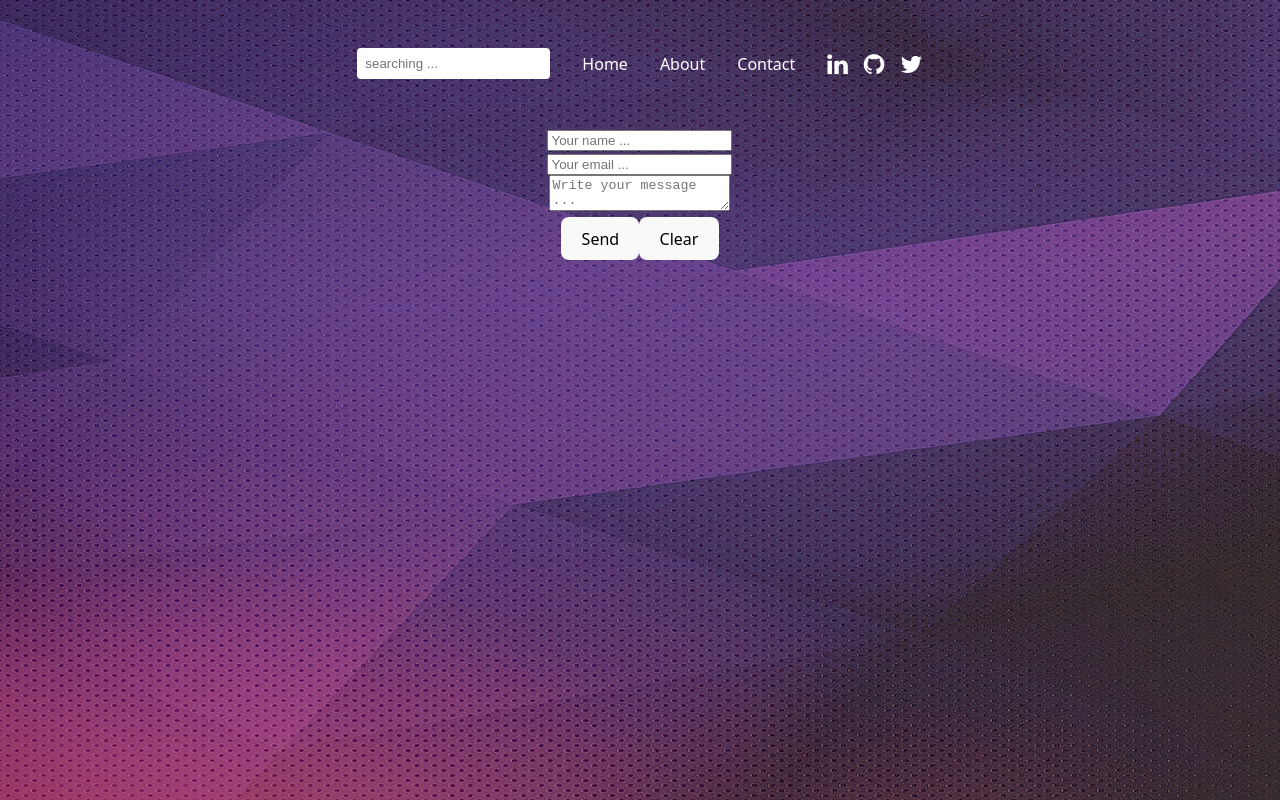
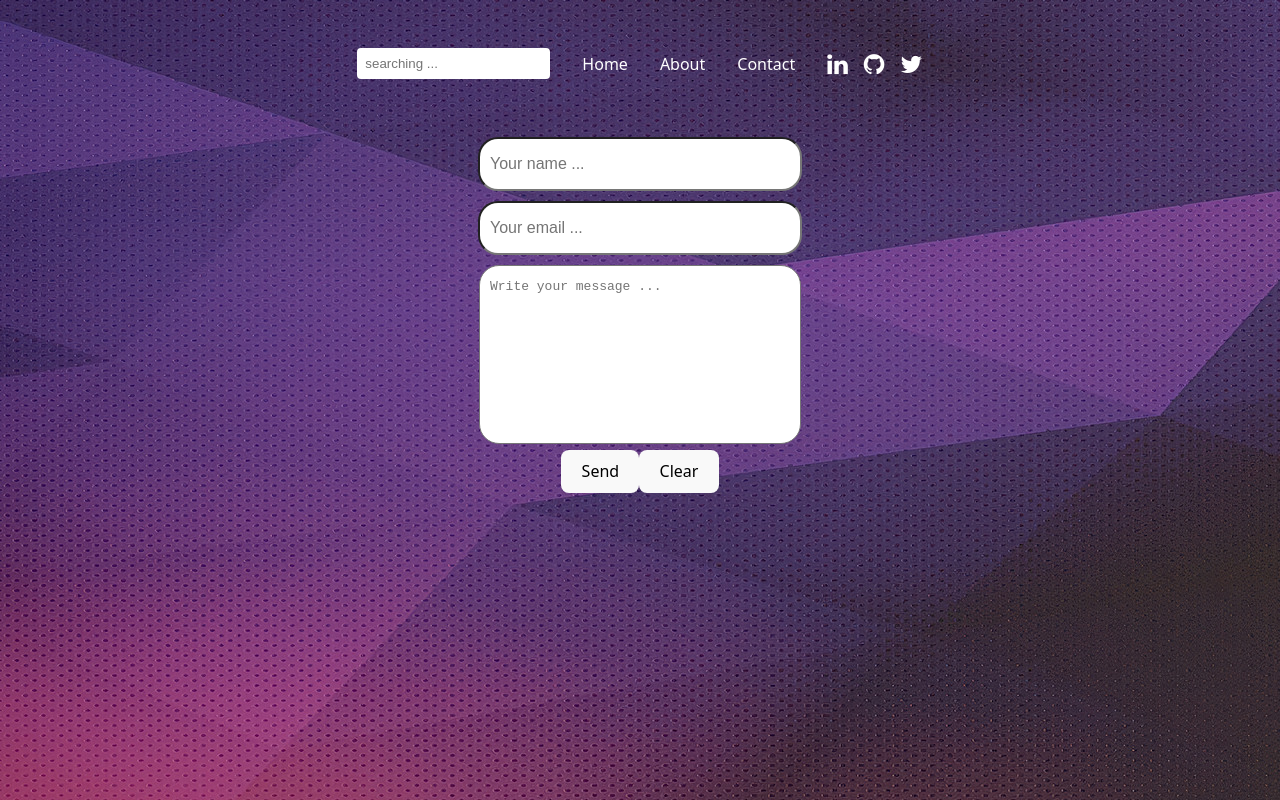
Before and after one commit to AminSBU/portfolio, a React (Vite) app in the folder jsPortfolio/: page /contact in a window 1280 px wide. Shown: the top 800 px of the page. Built offline with nearby package versions, Linux system fonts and the light colour scheme.

Commit message:
some design parameters added to contact.css

```diff
--- /dev/null
+++ b/jsPortfolio/src/Contact.css
@@ -0,0 +1,23 @@
+.name-contact,
+.mail-contact
+{
+    border-radius: 20px;
+    height: 30px;
+    width: 300px;
+    margin-top: 10px;
+    padding: 10px;
+    font-size: medium;
+}
+
+.message-contact
+{
+    border-radius: 20px;
+    width: 300px;
+    margin-top: 10px;
+    padding: 10px;
+    line-height: 1.4rem;     /* height of each line */
+    height: calc(1.4rem * 7); /* 3 lines visible */
+    overflow: hidden;         /* removes scrollbar */
+    resize: none;
+    font-size: medium;
+}
--- a/jsPortfolio/src/Contact.jsx
+++ b/jsPortfolio/src/Contact.jsx
@@ -1,3 +1,5 @@
+import './Contact.css'
+
 function Contact()
 {
     return(
```
